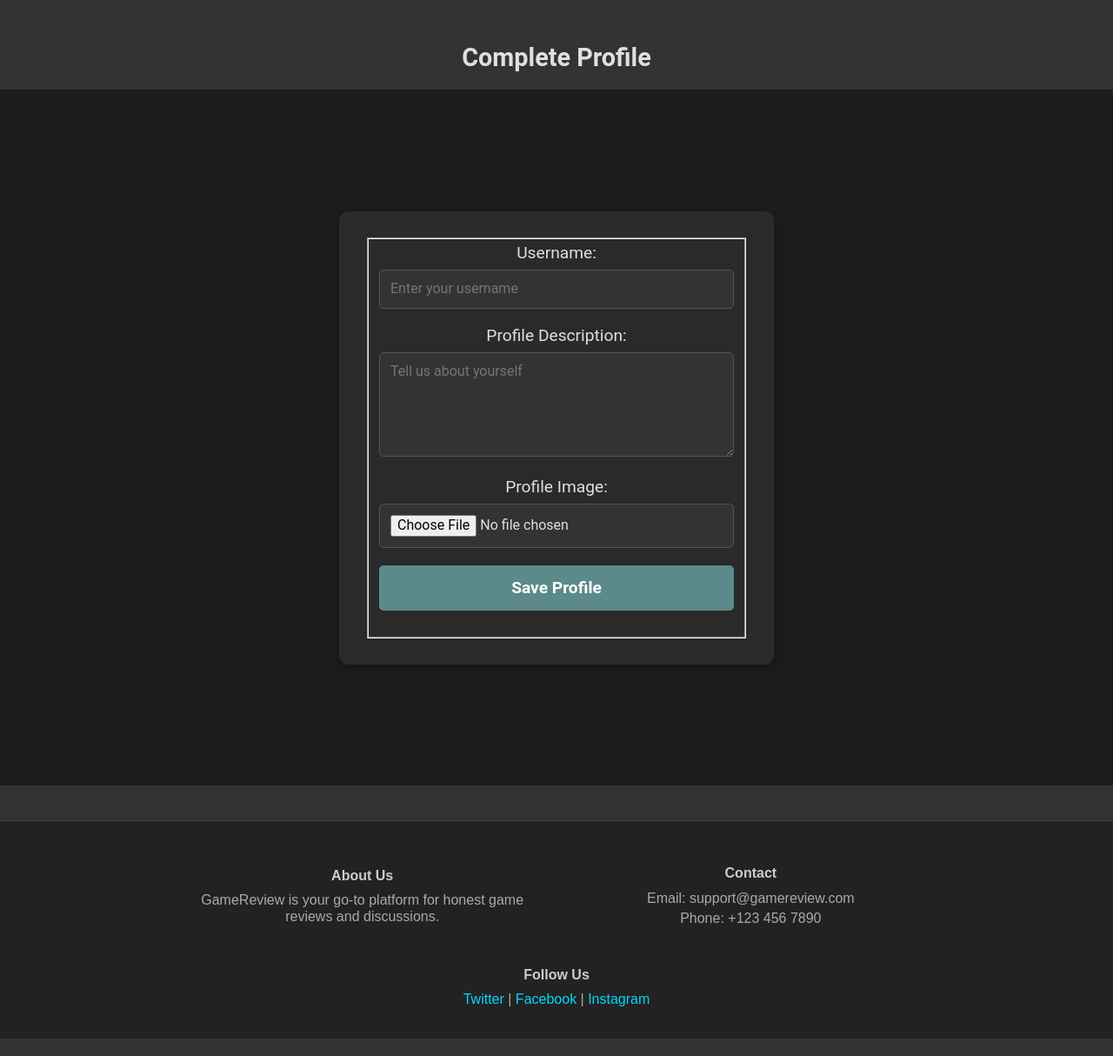
After one commit to Ehtiram-Shukurov/game-review, a Flask app: page /complete_profile in a window 1280 px wide. The commit adds this page. Shown: the whole page at 87% size. Run offline with Flask 3, Linux system fonts and the light colour scheme; some libraries are stand-ins or nearby versions.

Commit message:
add complete_profile

```diff
--- a/main.py
+++ b/main.py
@@ -3,13 +3,13 @@ import os
 from urllib.parse import quote_plus, urlencode
 from authlib.integrations.flask_client import OAuth
 from dotenv import find_dotenv, load_dotenv
-from flask import Flask, redirect, render_template, session, url_for, request, request
+from flask import Flask, redirect, render_template, session, url_for, request
 from functools import wraps
 from db import *
 from igdbAPI import *
 from post import *
 import threading
-
+from datetime import datetime
 ENV_FILE = find_dotenv()
 if ENV_FILE:
     load_dotenv(ENV_FILE)
@@ -32,6 +32,24 @@ oauth.register(
     server_metadata_url=f'https://{domain}/.well-known/openid-configuration',
 )
 
+@app.context_processor
+def inject_user_sub():
+
+    user_info = session.get("user")
+    user_sub = user_info.get("sub") if user_info else None
+    return {"user_sub": user_sub}  # Make user_sub available in all templates
+
+
+@app.template_filter('format_date')
+def format_date(value):
+    try:
+        # Convert to integer if the value is a string
+        timestamp = int(value)
+        return datetime.fromtimestamp(timestamp).strftime('%d %b %Y')
+    except (ValueError, TypeError):
+        # Return a fallback message in case of conversion issues
+        return "Unknown"
+
 
 def requires_auth(f):
     @wraps(f)
@@ -53,39 +71,18 @@ def auth_aware(f):
     return decorated
 
 
-@app.route("/")
-def home():
-    return render_template('home.html', user_logged_in=session.get('user'))  # user_logged_in is just for testing the navbar
-
-
-@app.route('/user/profile')
-@requires_auth
-def user_profile():
-    return render_template('user_profile.html', active_page='profile')
-
-
-@app.route('/user/reviews')
-@requires_auth
-def user_reviews():
-    return render_template('user_reviews.html', active_page='reviews')
-
-
-@app.route('/user/settings')
-@requires_auth
-def user_settings():
-    return render_template('user_settings.html', active_page='settings')
-
-
 @app.route('/postReview/<int:gameid>')
 @requires_auth
-def post_review(gameid):
-    return render_template('postReview.html', game_id=gameid)
+@auth_aware
+def post_review(gameid,user = None):
+    return render_template('postReview.html', game_id=gameid,user = user)
 
 
 @app.route('/postTopic/<int:gameid>')
 @requires_auth
-def post_topic(gameid):
-    return render_template('postReview.html', game_id=gameid)
+@auth_aware
+def post_topic(gameid,user=None):
+    return render_template('postReview.html', game_id=gameid,user = user)
 
 
 @app.route('/submitPost', methods=['POST'])
@@ -114,31 +111,35 @@ def submit_post():
 
 @app.route('/editReview/<string:id>', methods=['GET'])
 @requires_auth
-def update_review(id):
+@auth_aware
+def update_review(id,user = None):
     post = get_post_by_id(id)
     post_data = {
         'id': post['post_id'],
         'title': post['title'],
         'content': post['content']
     }
-    return render_template('editReview.html', post=post_data)
+    return render_template('editReview.html', post=post_data,user=user)
 
 
 @app.route('/editTopic/<string:id>', methods=['GET'])
 @requires_auth
-def update_topic(id):
+@auth_aware
+def update_topic(id,user=None):
     post = get_post_by_id(id)
     post_data = {
         'id': post['post_id'],
         'title': post['title'],
         'content': post['content']
     }
-    return render_template('editTopic.html', post=post_data)
+    return render_template('editTopic.html', post=post_data,user = user)
+
 
 
 @app.route('/updatePost', methods=['POST'])
 @requires_auth
-def update_post():
+@auth_aware
+def update_post(user = None):
     if request.method == 'POST':
         post_id = request.form['post_id']
         title = request.form['title']
@@ -150,15 +151,63 @@ def update_post():
 
         update_post_db(title, content, rating, post_id)
 
-        return redirect(url_for('template_review_page', id=post_id, user='user1'))
+        return redirect(url_for('template_review_page', id=post_id,user = user))
+
+
+def requires_auth(f):
+    @wraps(f)
+    def decorated(*args, **kwargs):
+        if 'user' not in session:
+        # Redirect to Login page here or maybe something else
+            redirect("/login")
+        return f(*args, **kwargs) #do the normal behavior -- return as it does.
+
+    return decorated
 
 
 @app.route("/callback", methods=["GET", "POST"])
-def callback():
+def callback(user=None):
     token = oauth.auth0.authorize_access_token()
-    session["user"] = token
 
+    user_info = token.get('userinfo', token)
+    user_sub = user_info.get("sub")
+    username = user_info.get("name", "")
+    email = user_info.get("email", "")
+
+    if not user_sub:
+        return "User ID is missing", 400
+
+    if not retrieve_user(user_sub):
+        session["user"] = {
+            "user_sub": user_sub,
+            "username": username,
+            "email": email
+        }
+        return redirect(url_for("complete_profile",user= user))
+
+    session["user"] = user_info
     return redirect("/")
+
+
+@app.route("/complete_profile", methods=["GET", "POST"])
+def complete_profile(user=None):
+
+    if request.method == "POST":
+        user_data = {
+            "user_sub": session["user"]["sub"],
+            "username": request.form.get("username"),
+            "email":session["user"]["email"],
+            "descript": request.form.get("descript"),
+            "profile_image_path": request.form.get("profile_image_path")
+        }
+        print(user_data)
+        insert_user(user_data)
+        session["user"].update(user_data)
+        session.modified=True
+
+        return redirect(url_for("user_profile", user_sub=user_data["user_sub"],user = user))
+
+    return render_template("complete_profile.html")
 
 
 @app.route("/login")
@@ -187,8 +236,69 @@ def logout():
     )
 
 
+@app.route("/")
+@auth_aware
+def home(user = None):
+    new_games = get_recent_games(limit=10)
+
+    recent_reviews = []
+    game_names = ["The Last of Us", "Cyberpunk 2077", "God of War"]  # Replace with dynamic data
+
+    for name in game_names:
+        review_data = get_game_data(name)
+        if review_data:
+            recent_reviews.append(review_data)
+    return render_template('home.html',new_games=new_games, recent_reviews=recent_reviews,user = user)
+
+@app.route("/user/profile/<user_sub>")
+@auth_aware
+def user_profile(user_sub,user = None):
+    profile_info = retrieve_user(user_sub)
+    if not profile_info:
+        return "User not found", 404
+
+    return render_template("user_profile.html",user = user,
+                           username=profile_info["username"],
+                           descript=profile_info.get("descript", "No description available."),
+                           profile_image=profile_info.get("profile_image_path", "images/avatar.png"),active_page='profile')
+
+
+@app.route('/user/reviews/<user_sub>')
+@auth_aware
+
+def user_reviews(user_sub,user = None):
+    return render_template('user_reviews.html',user = user, active_page='reviews')
+
+
+
+@app.route('/user/settings/<user_sub>', methods=['GET', 'POST'])
+@auth_aware
+def user_settings(user_sub, user=None):
+    profile_info = retrieve_user(user_sub)
+    if not profile_info:
+        return "User not found", 404
+
+    if request.method == 'POST':
+        new_username = request.form.get('new-username')
+        new_email = request.form.get('new-email')
+        descript = request.form.get('descript')
+
+        update_user_profile(user_sub, new_username, new_email, descript)
+        profile_info = retrieve_user(user_sub)
+
+    return render_template("user_settings.html", user=user,
+                           username=profile_info["username"],
+                           email=profile_info["email"],
+                           descript=profile_info.get("descript", "No description available."),
+                           profile_image=profile_info.get("profile_image_path", "images/avatar.png"),
+                           active_page='settings')
+
+
+
 @app.route('/review/<string:id>')
-def template_review_page(id):
+@auth_aware
+
+def template_review_page(id,user = None):
     review = retrieve_review_by_post_id(id)
     sub=session.get('user').get('userinfo').get('sub')
     replies_data = retrieve_replies_by_post_id(id)
@@ -196,50 +306,36 @@ def template_review_page(id):
     replies = build_hierarchy(replies_data,id)
     review['replies'] = replies
 
-    return render_template("review.html", review=review, sub=sub)
+    return render_template("review.html",user = user,review=review, sub=sub)
 
 
 @app.route('/game/<string:id>')
-@requires_auth
-def template_game_page(id):
+@auth_aware
+#@requires_auth <---- adding this makes the user not able to see the end point unless they are logged in
+def template_game_page(id,user=None):
     game_data = get_game_by_id(id)[0]
     reviews = retrieve_reviews_by_game_id(id)
     topics = retrieve_topics_by_game_id(id)
-    return render_template("game.html", game_data=game_data, reviews=reviews, topics=topics, user=session.get('user'))
-
+    return render_template("game.html", game_data=game_data, reviews=reviews, topics=topics,user = user)
 
 @app.route('/games')
-def games_page():
+@auth_aware
+def games_page(user=None):
     def get_games(genre):
         games = get_games_by_genre(genre)
         thread = threading.Thread(target = save_games_by_game_data, args = (games,))
         thread.start()
         return games
-    return render_template("games.html", games=get_games)
-
+    return render_template("games.html", games=get_games,user=user)
 
 @app.route('/updateReply/<int:parent_id>/<int:post_id>', methods=['POST'])
 @requires_auth
-def update_reply(parent_id, post_id):
+@auth_aware
+def update_reply(parent_id, post_id,user=None):
     data = request.form
     update_data = {
         'post_id': post_id,
         'content': data['editArea']
     }
     update_reply_content(update_data)
-    return redirect(url_for('template_review_page', id=parent_id, user=session.get('user')))
-
-@app.route('/reply/<int:parent_id>', methods=['POST'])
-def reply(parent_id):
-    data = request.form
-    id = retrieve_user_id_by_sub(session.get('user').get('userinfo').get('sub'))
-    reply_data = {
-        'title': None,
-        'rating': None,
-        'content': data['reply'],
-        'post_type': 'reply',
-        'parent_id': parent_id,
-        'user_id': id['user_id']
-    }
-    insert_post(None, None, reply_data['content'], reply_data['post_type'], None, reply_data['user_id'], reply_data['parent_id'])
-    return redirect(url_for('template_review_page', id=parent_id, user='user1'))
+    return redirect(url_for('template_review_page', id=parent_id, user=user))
--- a/static/css/base.css
+++ b/static/css/base.css
@@ -178,26 +178,134 @@ body{
     }
 }
 
+.content{
+    margin-top:50px;
+}
+
+
+.profile-completion-container {
+    display: flex;
+    justify-content: center;
+    align-items: center;
+    height: 100vh;
+    background-color: #1c1c1c;
+}
+
+.profile-completion-form {
+    width: 500px;
+    max-width: 100%;
+    padding: 30px;
+    background-color: #2a2a2a;
+    border-radius: 10px;
+    box-shadow: 0 4px 12px rgba(0, 0, 0, 0.3);
+    box-sizing: border-box;
+    text-align: center;
+}
+
+.profile-title {
+    text-align: center;
+    font-size: 1.8rem;
+    color: #e0e0e0;
+    margin-bottom: 20px;
+    font-weight: bold;
+}
+
+.form-group {
+    margin-bottom: 20px;
+}
+.form-group label {
+    display: block;
+    margin-bottom: 8px;
+    font-size: 1.2rem;
+    color: #e0e0e0;
+}
+
+.form-group input[type="text"],
+.form-group input[type="file"],
+.form-group textarea {
+    width: 100%;
+    padding: 12px;
+    border: 1px solid #555555;
+    border-radius: 5px;
+    font-size: 1rem;
+    background-color: #333333;
+    color: #e0e0e0;
+    box-sizing: border-box;
+}
+
+.form-group input[type="text"]:focus,
+.form-group textarea:focus {
+    border-color: #66b2ff;
+}
+
+.form-group textarea {
+    height: 120px;
+    resize: vertical;
+}
+
+
+.controls .save-button {
+    width: 100%;
+    padding: 15px;
+    background-color: #5c8a8a;
+    color: #ffffff;
+    font-size: 1.2rem;
+    border: none;
+    border-radius: 5px;
+    cursor: pointer;
+    font-weight: bold;
+}
+
+.controls .save-button:hover {
+    background-color: #4a6b6b;
+}
+
+/* Responsive */
+@media (max-width: 600px) {
+    .profile-completion-form {
+        padding: 20px;
+    }
+
+    .controls .save-button {
+        font-size: 1rem;
+    }
+}
+
+
+
 /* Profile */
 .user-profile {
     display: flex;
     align-items: center;
     justify-content: center;
-    padding: 20px;
-    background-color: #333;
+    padding: 30px 0;
     color: white;
     max-width: 800px;
-    margin:  auto;
+    margin: 20px auto;
 }
 
 .profile-image img {
-    height: 250px;
-    width: 250px;
-    border-radius: 10px;
+    height: 220px;
+    width: 220px;
+    border-radius: 50%;
+    object-fit: cover;
+    margin-right: 50px;
 }
+
 .profile-details {
     display: flex;
     flex-direction: column;
+    gap: 10px;
+}
+
+.profile-details h2 {
+    font-size: 1.8em;
+    margin-bottom: 10px;
+}
+
+.profile-details p {
+    font-size: 1.2em;
+    color: #ccc;
 }
 
 /* Menu */
--- a/static/schema.sql
+++ b/static/schema.sql
@@ -7,7 +7,8 @@ CREATE TABLE Users (
     user_id SERIAL PRIMARY KEY,
     user_sub TEXT not null UNIQUE,
     username TEXT NOT NULL,
-    email TEXT NOT NULL);
+    email TEXT NOT NULL,
+    descript TEXT);
 
 
 CREATE TABLE GAMES (
--- a/templates/base.html
+++ b/templates/base.html
@@ -11,8 +11,14 @@
       integrity="sha384-X38yfunGUhNzHpBaEBsWLO+A0HDYOQi8ufWDkZ0k9e0eXz/tH3II7uKZ9msv++Ls"
       crossorigin="anonymous"
     />
-    <link rel="stylesheet" href="https://cdnjs.cloudflare.com/ajax/libs/font-awesome/6.0.0-beta3/css/all.min.css">
-    <link rel="stylesheet" href="https://cdn.jsdelivr.net/npm/purecss@3.0.0/build/grids-responsive-min.css" />
+    <link
+      rel="stylesheet"
+      href="https://cdnjs.cloudflare.com/ajax/libs/font-awesome/6.0.0-beta3/css/all.min.css"
+    />
+    <link
+      rel="stylesheet"
+      href="https://cdn.jsdelivr.net/npm/purecss@3.0.0/build/grids-responsive-min.css"
+    />
     <link
       rel="stylesheet"
       href="https://cdn.jsdelivr.net/npm/purecss@3.0.0/build/grids-responsive-min.css"
@@ -25,6 +31,7 @@
   </head>
   <body>
     <!-- Header -->
+    {% if request.endpoint != 'complete_profile' %}
     <div class="header pure-g">
       <div class="pure-u-1-8">
         <a href="/" class="pure-menu-heading"
@@ -50,28 +57,29 @@
       <div class="navbar-content pure-u-2-5" style="text-align: right">
         <a href="/" class="nav-link">Home</a>
         <a href="/games" class="nav-link">Games</a>
-        {% if user_logged_in %}
+        <a href="/reviews" class="nav-link">Reviews</a>
+        {% if user %}
         <!-- Logged-in version -->
         <div class="user-dropdown">
           <img
-            src="{{ url_for('static', filename='images/avatar.png') }}"
+            src="{{url_for('static', filename='images/avatar.png') }}"
             alt="User Avatar"
             class="user-avatar"
           />
           <div class="dropdown-content">
-            <a href="/user/profile">Profile</a>
+            <a href="/user/profile/{{user_sub}}">Profile</a>
             <a href="/logout">Log Out</a>
             <a href="/review">Post Review</a>
             <a href="/topic">Post Topic</a>
           </div>
         </div>
         {% else %}
+        <!-- Not logged-in version -->
         <a href="/login" class="pure-button pure-button-secondary">Log In</a>
-        <a href="/signup" class="pure-button pure-button-secondary">Sign Up</a>
         {% endif %}
       </div>
     </div>
-
+    {%endif%}
     <!-- Content -->
     <div class="content">{% block content %}{% endblock %}</div>
 
--- /dev/null
+++ b/templates/complete_profile.html
@@ -0,0 +1,52 @@
+{% extends 'base.html' %} {% block title %}Complete Your Profile{% endblock %}
+{% block content %}
+
+<h2 class="profile-title">Complete Profile</h2>
+
+<div class="profile-completion-container">
+  <form
+    action="{{ url_for('complete_profile') }}"
+    method="post"
+    class="profile-completion-form"
+    enctype="multipart/form-data"
+  >
+    <fieldset>
+      <div class="form-group">
+        <label for="username">Username:</label>
+        <input
+          id="username"
+          name="username"
+          type="text"
+          placeholder="Enter your username"
+          required
+        />
+      </div>
+
+      <div class="form-group">
+        <label for="descript">Profile Description:</label>
+        <textarea
+          id="descript"
+          name="descript"
+          placeholder="Tell us about yourself"
+          required
+        ></textarea>
+      </div>
+
+      <div class="form-group">
+        <label for="profile_image">Profile Image:</label>
+        <input
+          id="profile_image"
+          name="profile_image"
+          type="file"
+          accept="image/*"
+        />
+      </div>
+
+      <div class="form-group controls">
+        <button type="submit" class="save-button">Save Profile</button>
+      </div>
+    </fieldset>
+  </form>
+</div>
+
+{% endblock %}
```
Also changed, not shown: other parts of static/css/base.css (+71 -32 lines), db.py (+23 -6 lines), igdbAPI.py (+31 -0 lines), templates/home.html (+20 -31 lines), templates/user_profile.html (+7 -12 lines), templates/user_reviews.html (+4 -4 lines), templates/user_settings.html (+50 -32 lines), 2 other files.
